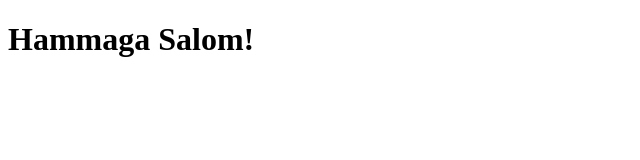
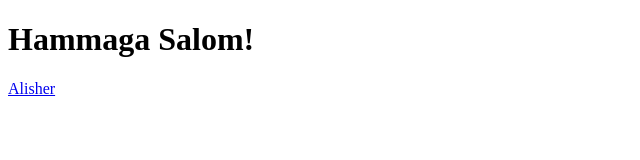
Before and after one commit to egamberdiyevalisherjon/nt-108-2-3, a plain HTML site: page index.html in a window 1280 px wide. Shown: the full height of the page, 0-640 px from the left. Drawn offline with Linux system fonts and the light colour scheme.

Commit message:
alisher link in index.html

```diff
--- a/index.html
+++ b/index.html
@@ -8,5 +8,6 @@
   </head>
   <body>
     <h1>Hammaga Salom!</h1>
+    <a href="./alisher.html">Alisher</a>
   </body>
 </html>
```
